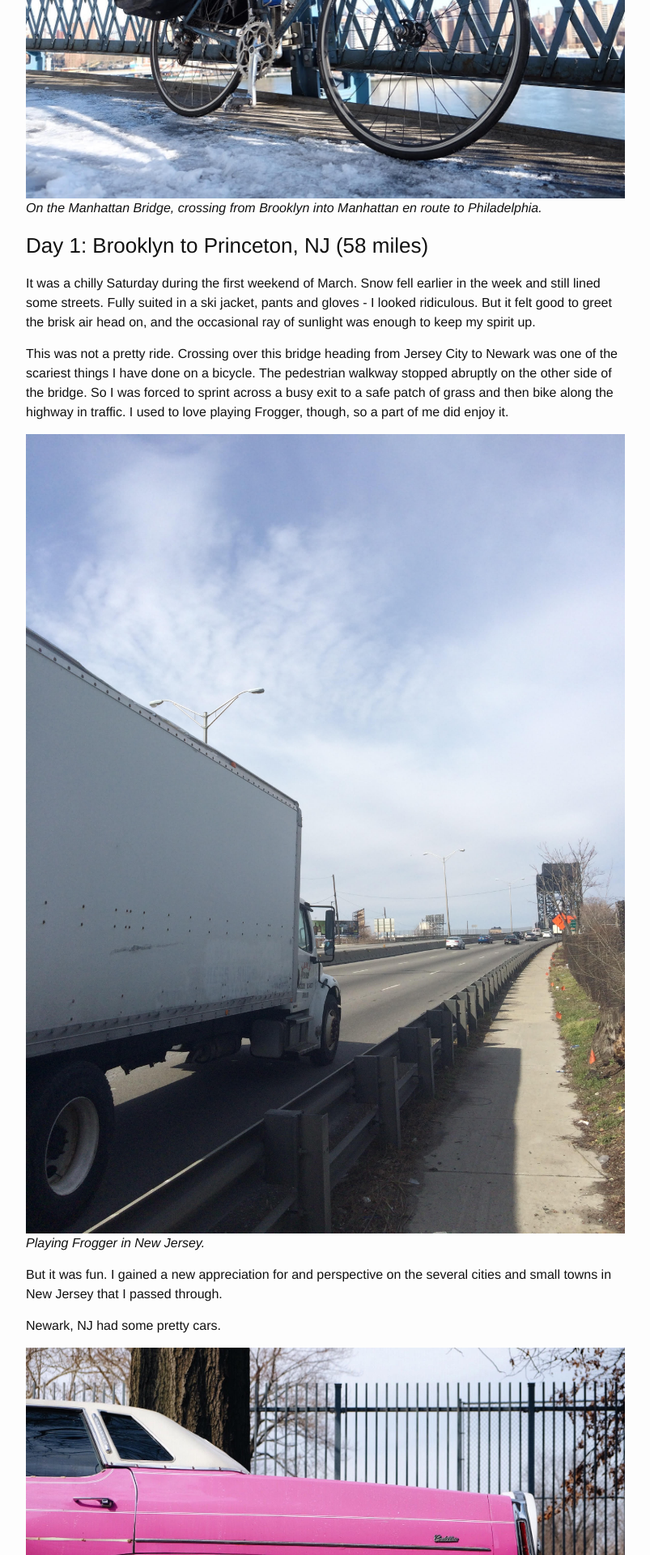
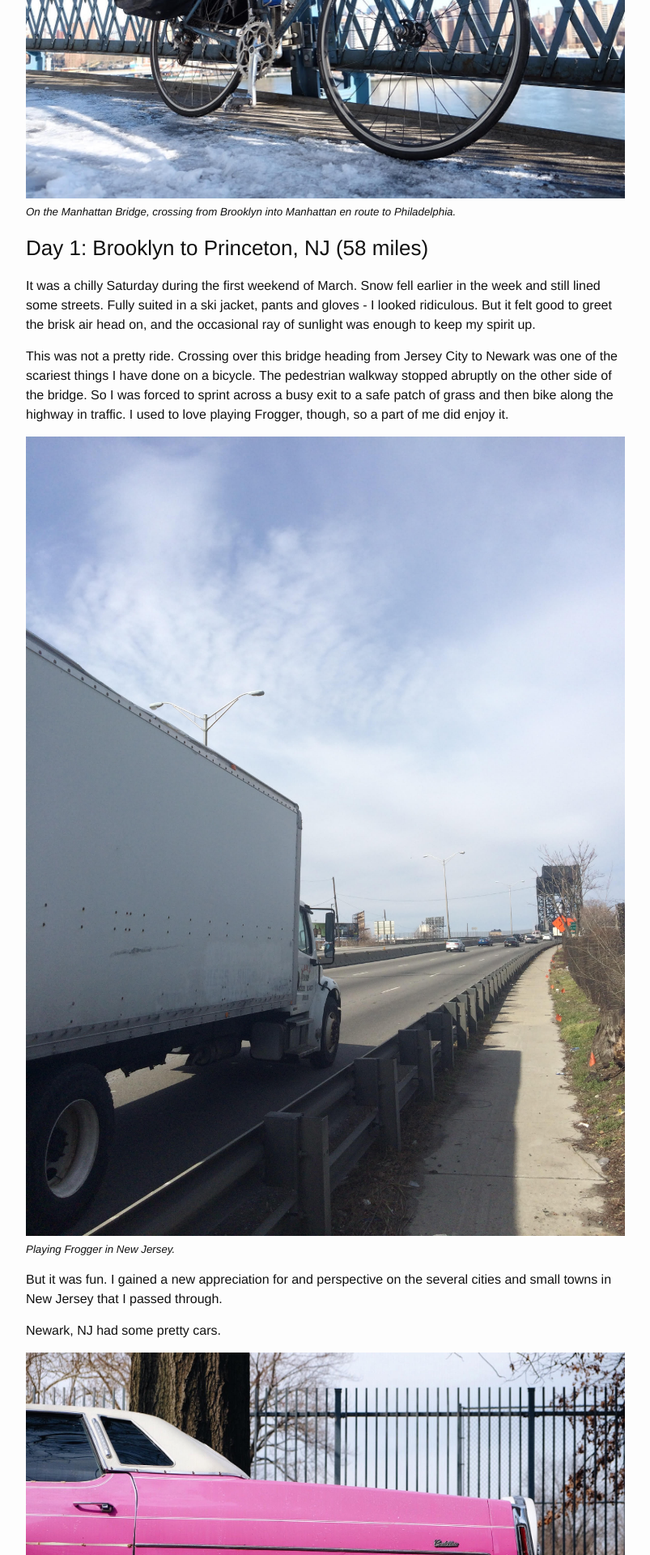
Before and after one commit to willgeary/willgeary.github.io, a Jekyll site: the page built from _posts/2016-03-05-biking-from-new-york-to-philadelphia.markdown, in a window 1280 px wide. Shown: the part 663-2583 px from the top of the page at 81% size, without its empty margins (238-1041 px from the left). Built offline with Jekyll 4.4.1, drawn with Linux system fonts in a browser that asks for light colours; nearby versions of some CDN libraries.

Commit message:
Save my work

```diff
--- a/_posts/2015-08-01-biking-from-new-york-to-providence.markdown
+++ b/_posts/2015-08-01-biking-from-new-york-to-providence.markdown
@@ -9,7 +9,7 @@ categories: biking
 Starting from Brooklyn, I rode through sprawling Long Island all the way to Orient Point, the very tip of the north fork of long island, which is quiet and beautiful. Stealth camped on the beach in Orient Beach State Park. Fell asleep to a violently purple sky and the sounds of waves gently lapping at the shore.
 
 ![fig]({{ site.url }}/assets/orient_point.jpg)
-*Camping in Orient Beach State Park on the very tip of Long Island's North Fork.*
+<sub>*Camping in Orient Beach State Park on the very tip of Long Island's North Fork.*</sub>
 
 ### Day 2: Orient Point to Providence, RI (76 miles)
 
--- a/_posts/2016-03-05-biking-from-new-york-to-philadelphia.markdown
+++ b/_posts/2016-03-05-biking-from-new-york-to-philadelphia.markdown
@@ -10,7 +10,7 @@ I love Philly. I was happy to be assigned to spend a week there for work. Philly
 So, I decided to bike to Philadelphia.
 
 ![fig]({{ site.url }}/assets/philly0.jpg)
-*On the Manhattan Bridge, crossing from Brooklyn into Manhattan en route to Philadelphia.*
+<sub>*On the Manhattan Bridge, crossing from Brooklyn into Manhattan en route to Philadelphia.*</sub>
 
 ### Day 1: Brooklyn to Princeton, NJ (58 miles)
 
@@ -19,18 +19,18 @@ It was a chilly Saturday during the first weekend of March. Snow fell earlier in
 This was not a pretty ride. Crossing over this bridge heading from Jersey City to Newark was one of the scariest things I have done on a bicycle. The pedestrian walkway stopped abruptly on the other side of the bridge. So I was forced to sprint across a busy exit to a safe patch of grass and then bike along the highway in traffic. I used to love playing Frogger, though, so a part of me did enjoy it.
 
 ![fig]({{ site.url }}/assets/philly4.jpg)
-*Playing Frogger in New Jersey.*
+<sub>*Playing Frogger in New Jersey.*</sub>
 
 But it was fun. I gained a new appreciation for and perspective on the several cities and small towns in New Jersey that I passed through.
 
 Newark, NJ had some pretty cars.
 
 ![fig]({{ site.url }}/assets/philly6.jpg)
-*Pink Cadillac in Newark, NJ.*
+<sub>*Pink Cadillac in Newark, NJ.*</sub>
 
 Piscataway Township, NJ had a imposing church.
 ![fig]({{ site.url }}/assets/philly9.jpg)
-*Piscataway Township, NJ.*
+<sub>*Piscataway Township, NJ.*</sub>
 
 My bike rack broke just as I arrived in Princeton, NJ, but luckily there was a bike shop able to help me out.
 
@@ -41,12 +41,12 @@ A short day. New York and Philadelphia are closer than you might think. If we ha
 Finally, I reached Camden, NJ. Camden is on the other side of the Delaware river across from Philadelphia. The two cities are connected by the Ben Franklin Bridge, which is beautiful and was surprisingly empty when I crossed it.
 
 ![fig]({{ site.url }}/assets/philly11.jpg)
-*Ben Franklin Bridge connecting Philadelphia and Camden, NJ.*
+<sub>*Ben Franklin Bridge connecting Philadelphia and Camden, NJ.*</sub>
 
 Like I said, Philly has become a great biking city. The Schuykill river trail is fantastic and many of the roads have nice, wide bike lanes.
 
 ![fig]({{ site.url }}/assets/philly12.jpg)
-*A complete street. Ben Franklin Parkway in Philadelphia, PA.*
+<sub>*A complete street. Ben Franklin Parkway in Philadelphia, PA.*</sub>
 
 And of course, a Philly cheese steak to celebrate.
 ![fig]({{ site.url }}/assets/philly10.jpg)
```
Also changed, not shown: _posts/2014-09-01-biking-from-new-york-to-montreal.markdown (+5 -5 lines).
